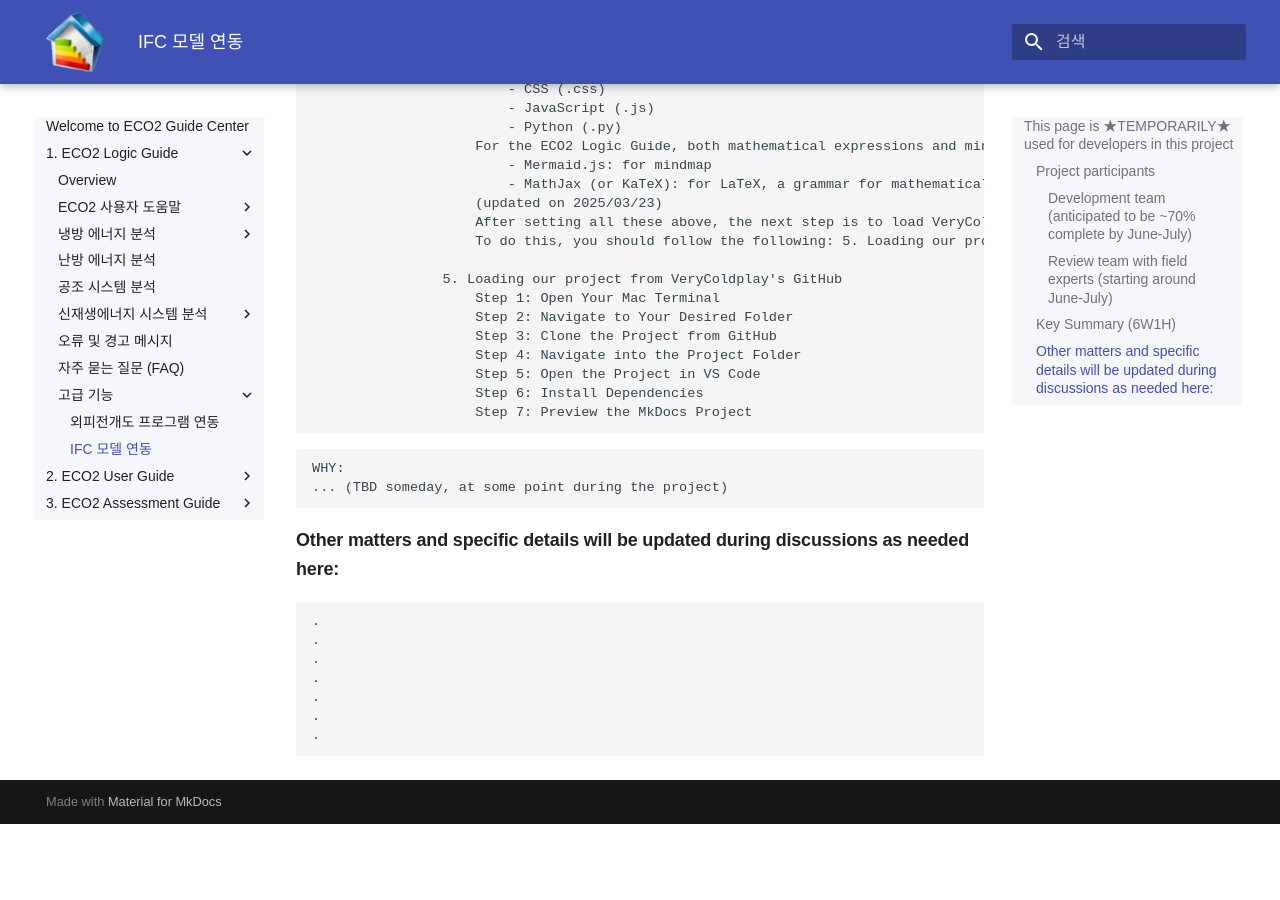
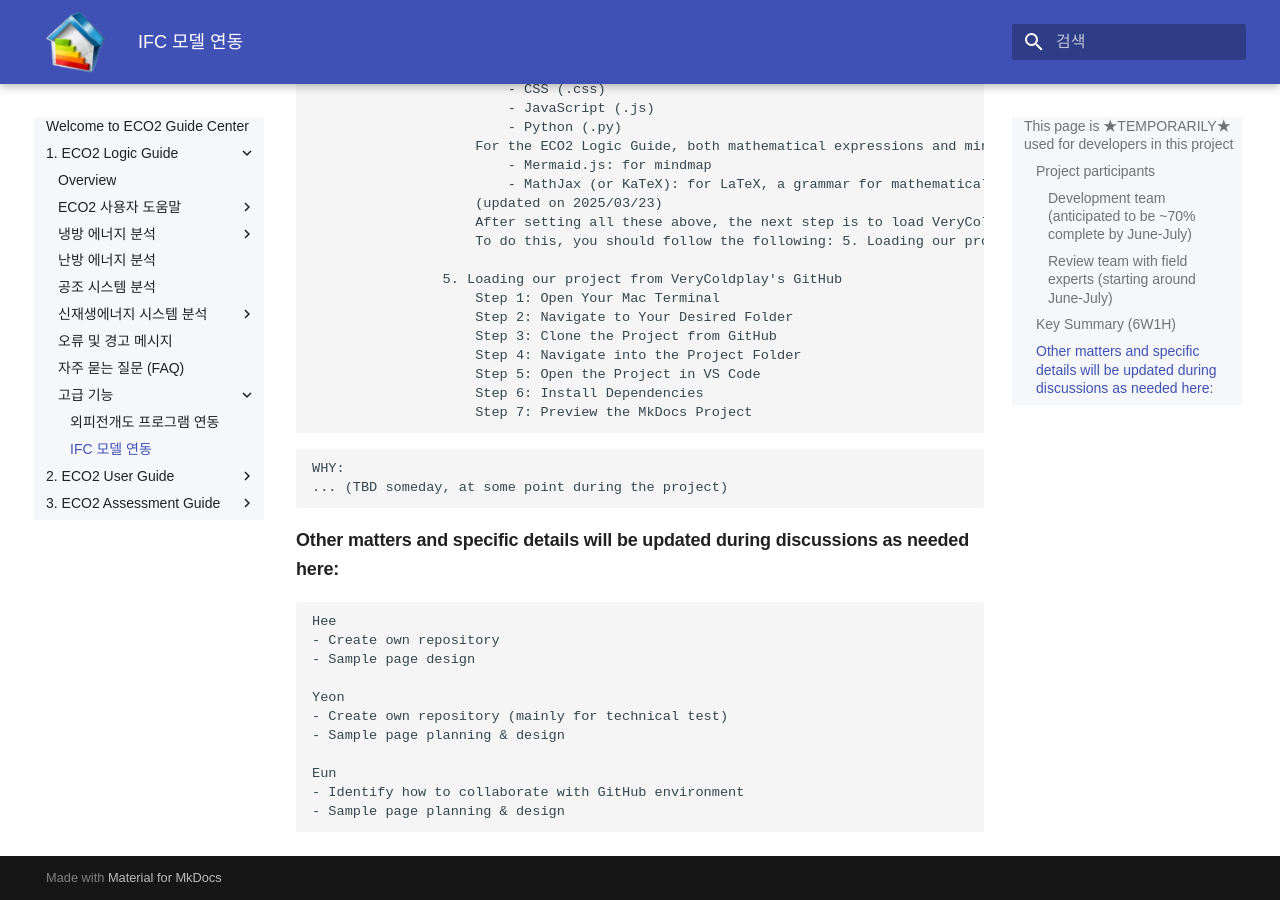
Before and after one commit to seungyeon315/eco2_guide_center_new, an MkDocs documentation site: the page built from docs/1. ECO2 Logic Guide/고급 기능/IFC_모델_연동.md, in a window 1280 px wide and 900 px high, scrolled down 1380 px. Built offline with MkDocs 1.6.1 and Material for MkDocs 9.7.7, drawn with Linux system fonts in a browser that asks for light colours; some web fonts are replaced; before the commit the page ends 2204 px from its top, so only the background shows below that.

Commit message:
Update content on 고급 기능

````diff
--- a/docs/1. ECO2 Logic Guide/고급 기능/IFC_모델_연동.md
+++ b/docs/1. ECO2 Logic Guide/고급 기능/IFC_모델_연동.md
@@ -87,12 +87,17 @@ WHY:
 
 #### Other matters and specific details will be updated during discussions as needed here:
 ```
-.
-.
-.
-.
-.
-.
-.
+Hee
+- Create own repository
+- Sample page design
+
+Yeon
+- Create own repository (mainly for technical test)
+- Sample page planning & design
+
+Eun
+- Identify how to collaborate with GitHub environment
+- Sample page planning & design
+
 
 ```
````
Also changed, not shown: site/1. ECO2 Logic Guide/고급 기능/IFC_모델_연동.html, site/search/search_index.json.
